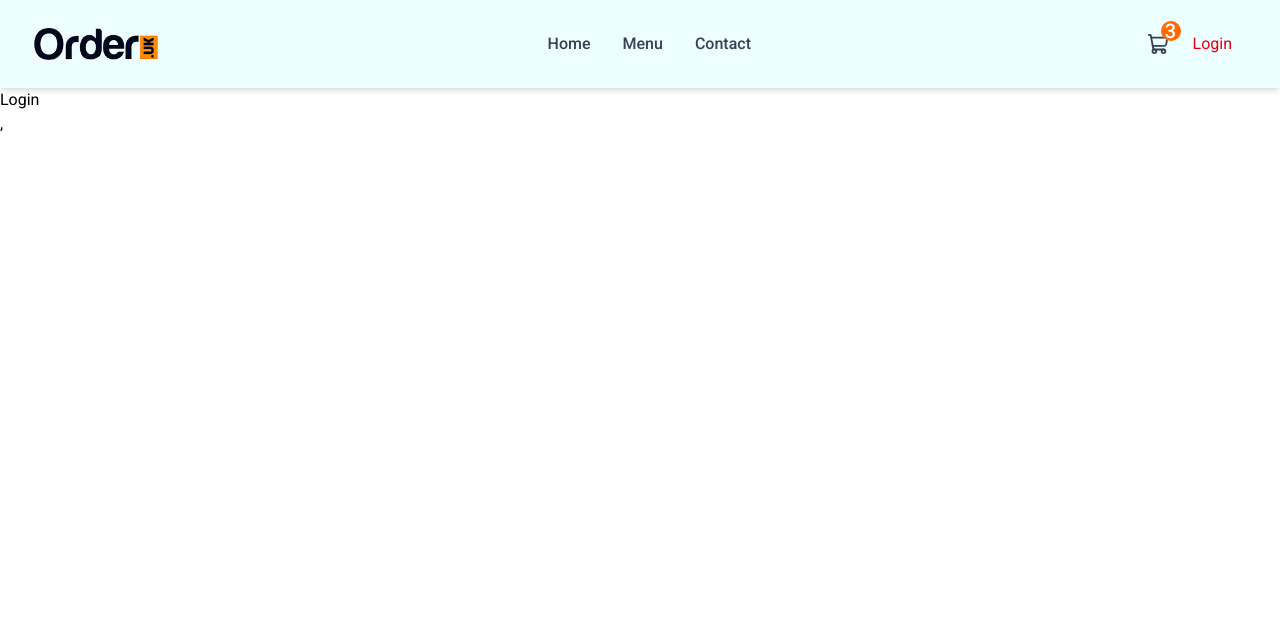
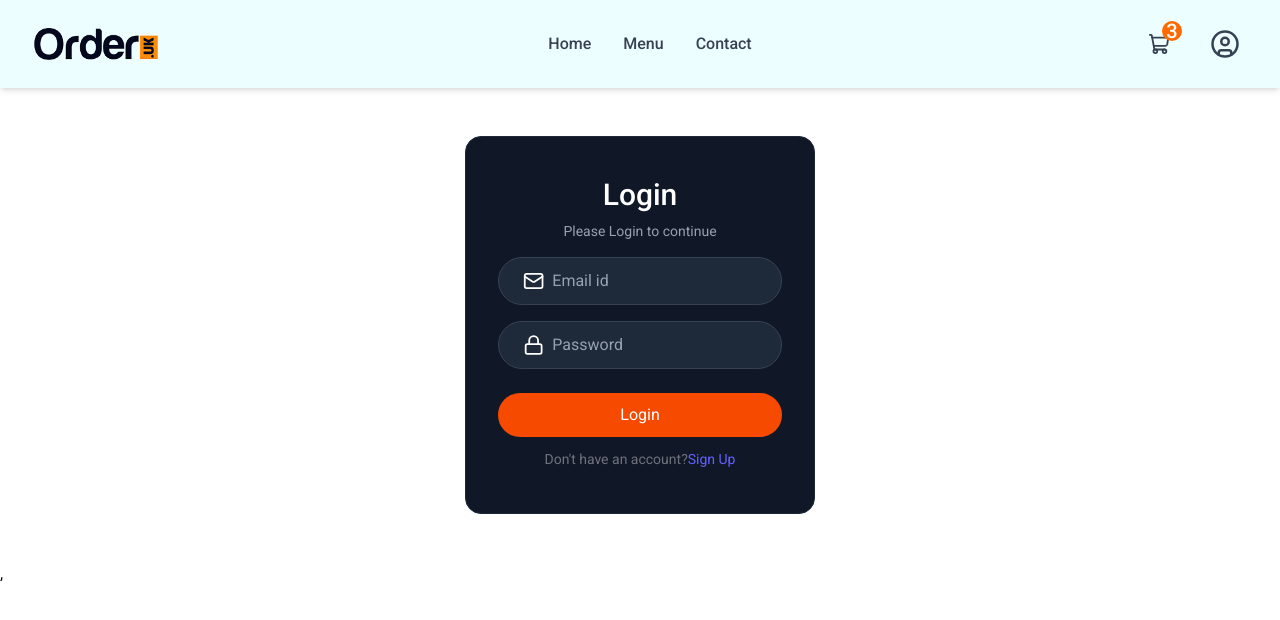
Before and after one commit to kawsar-ahmed-rahim/restaurant_app, a React (Vite) app in the folder frontend/: page /login in a window 1280 px wide. Shown: the top 620 px of the page. Built offline with nearby package versions, Linux system fonts and the light colour scheme; no server answers.

Commit message:
till now

```diff
--- a/frontend/src/App.jsx
+++ b/frontend/src/App.jsx
@@ -12,11 +12,13 @@ import MyOrders from './Pages/MyOrders';
 import Signup from './Pages/Signup';
 import Cart from './Pages/Cart';
 import Navbar from "./components/Navbar";
+import { Toaster } from "react-hot-toast";
 
 const App = () => {
   const location = useLocation();
   const adminPath = location.pathname.includes("admin");
   return <div>
+    <Toaster />
           {!adminPath && <Navbar/>}
 
     <Routes>
@@ -31,7 +33,7 @@ const App = () => {
       <Route path="/my-bookings" element={<MyBookings/>}/>
        <Route path="/my-orders" element={<MyOrders/>}/>
         <Route path="/login" element={<Login/>}/>
-         <Route path="/my-signup" element={<Signup/>}/>
+         <Route path="/signup" element={<Signup/>}/>
 
     </Routes>
   </div>;
--- a/frontend/src/Pages/Login.jsx
+++ b/frontend/src/Pages/Login.jsx
@@ -1,9 +1,81 @@
-import React from 'react'
+import { useState } from "react";
+import { Link } from "react-router-dom";
+import {User2Icon,LockIcon,MailIcon} from "lucide-react";
+import {toast} from "react-hot-toast";
 
 const Login = () => {
+  const [formData, setFormData] = useState({
+    email: "",
+    password: "",
+  });
+
+  const handleSubmit = (e) => {
+    e.preventDefault();
+    toast.success("Login successfully!");
+    console.log(formData);
+
+  };
+
+  const handleChange = (e) => {
+    const { name, value } = e.target;
+    setFormData((prev) => ({ ...prev, [name]: value }));
+  };
+
   return (
-    <div>Login</div>
-  )
-}
+    <div className="py-12 flex items-center justify-center">
+      <form
+        onSubmit={handleSubmit}
+        className="sm:w-87.5 w-full text-center bg-gray-900 border border-gray-800 rounded-2xl px-8"
+      >
+        <h1 className="text-white text-3xl mt-10 font-medium">Login</h1>
 
-export default Login
+        <p className="text-gray-400 text-sm mt-2">Please Login to continue</p>
+
+
+        <div className="flex items-center w-full mt-4 bg-gray-800 border border-gray-700 h-12 rounded-full overflow-hidden pl-6 gap-2 ">
+           {/* mail icon */}
+           <MailIcon className="text-white"/>
+          <input
+            type="email"
+            name="email"
+            placeholder="Email id"
+            className="w-full bg-transparent text-white placeholder-gray-400 border-none outline-none "
+            value={formData.email}
+            onChange={handleChange}
+            required
+          />
+        </div>
+
+        <div className=" flex items-center mt-4 w-full bg-gray-800 border border-gray-700 h-12 rounded-full overflow-hidden pl-6 gap-2 ">
+           {/* lock icon */}
+           <LockIcon className="text-white"/>
+          <input
+            type="password"
+            name="password"
+            placeholder="Password"
+            className="w-full bg-transparent text-white placeholder-gray-400 border-none outline-none"
+            value={formData.password}
+            onChange={handleChange}
+            required
+          />
+        </div>
+
+        <button
+          type="submit"
+          className="mt-6 w-full h-11 rounded-full text-white bg-orange-600 hover:bg-indigo-500 transition-opacity cursor-pointer"
+        >
+          Login
+        </button>
+
+        <p className="text-zinc-500 dark:text-zinc-400 text-sm mt-3 mb-11">
+          Don't have an account?
+          <Link to={"/signup"} className="text-indigo-500 dark:text-indigo-400">
+            Sign Up
+          </Link>
+        </p>
+      </form>
+    </div>
+  );
+};
+
+export default Login;
--- a/frontend/src/Pages/Signup.jsx
+++ b/frontend/src/Pages/Signup.jsx
@@ -1,9 +1,107 @@
-import React from 'react'
+import { useState, useContext } from "react";
+import { Link } from "react-router-dom";
+import { User2Icon, LockIcon, MailIcon } from "lucide-react";
+import { toast } from "react-hot-toast";
 
 const Signup = () => {
+  const { axios,navigate, loading, setLoading } = useContext(AppContext);
+  const [formData, setFormData] = useState({
+    name: "",
+    email: "",
+    password: "",
+  });
+
+  const handleSubmit = async (e) => {
+    e.preventDefault();
+    try {
+      setLoading(true);
+      const { data } = await axios.post("/api/auth/register", formData);
+      if (data.success) {
+        toast.success(data.message);
+      } else {
+        toast.error(data.message);
+      }
+    } catch (error) {
+      toast.error(error.response.data.message || "Something went wrong!");
+    }
+    finally{
+      setLoading(true);
+    }
+  };
+
+  const handleChange = (e) => {
+    const { name, value } = e.target;
+    setFormData((prev) => ({ ...prev, [name]: value }));
+  };
+
   return (
-    <div>Signup</div>
-  )
-}
+    <div className="py-12 flex items-center justify-center">
+      <form
+        onSubmit={handleSubmit}
+        className="sm:w-87.5 w-full text-center bg-gray-900 border border-gray-800 rounded-2xl px-8"
+      >
+        <h1 className="text-white text-3xl mt-10 font-medium">Register</h1>
 
-export default Signup
+        <p className="text-gray-400 text-sm mt-2">Please sign up to continue</p>
+
+        <div className="flex items-center mt-6 w-full bg-gray-800 border border-gray-700 h-12 rounded-full overflow-hidden pl-6 gap-2 ">
+          {/* user icon */}
+          <User2Icon className="text-white" />
+          <input
+            type="text"
+            name="name"
+            placeholder="Name"
+            className="w-full bg-transparent text-white placeholder-gray-400 border-none outline-none "
+            value={formData.name}
+            onChange={handleChange}
+            required
+          />
+        </div>
+
+        <div className="flex items-center w-full mt-4 bg-gray-800 border border-gray-700 h-12 rounded-full overflow-hidden pl-6 gap-2 ">
+          {/* mail icon */}
+          <MailIcon className="text-white" />
+          <input
+            type="email"
+            name="email"
+            placeholder="Email id"
+            className="w-full bg-transparent text-white placeholder-gray-400 border-none outline-none "
+            value={formData.email}
+            onChange={handleChange}
+            required
+          />
+        </div>
+
+        <div className=" flex items-center mt-4 w-full bg-gray-800 border border-gray-700 h-12 rounded-full overflow-hidden pl-6 gap-2 ">
+          {/* lock icon */}
+          <LockIcon className="text-white" />
+          <input
+            type="password"
+            name="password"
+            placeholder="Password"
+            className="w-full bg-transparent text-white placeholder-gray-400 border-none outline-none"
+            value={formData.password}
+            onChange={handleChange}
+            required
+          />
+        </div>
+
+        <button
+          type="submit"
+          className="mt-6 w-full h-11 rounded-full text-white bg-orange-600 hover:bg-indigo-500 transition-opacity cursor-pointer"
+        >
+          {loading ? "Loading..." : "Register"}
+        </button>
+
+        <p className="text-zinc-500 dark:text-zinc-400 text-sm mt-3 mb-11">
+          Already have an account?
+          <Link to={"/login"} className="text-indigo-500 dark:text-indigo-400">
+            Login
+          </Link>
+        </p>
+      </form>
+    </div>
+  );
+};
+
+export default Signup;
--- a/frontend/src/components/Navbar.jsx
+++ b/frontend/src/components/Navbar.jsx
@@ -3,8 +3,7 @@ import { useContext } from "react";
 import { AppContext } from "../context/AppContext";
 import { Link } from "react-router-dom";
 import { useState } from "react";
-import { Calendar, ShoppingCart, UserCircleIcon } from "lucide-react";
-const Navbar = () => {
+import { Calendar, ShoppingCart, UserCircle, Package, LogOut } from "lucide-react";const Navbar = () => {
   const { navigate, user, setUser } = useContext(AppContext);
   const [isMenuOpen, setIsMenuOpen] = useState(false);
     const [isProfileOpen, setIsProfileOpen] = useState(false);
@@ -12,7 +11,9 @@ const Navbar = () => {
   return (
     <nav className="bg-cyan-50 shadow-md sticky top-0 z-50 py-3">
       <div className="max-w-7xl mx-auto px-4 sm:px-6 lg:px-8">
+
         <div className="flex items-center justify-between h-16">
+
           {/* left - logo */}
           <div>
             <div className="flex items-center">
@@ -34,9 +35,10 @@ const Navbar = () => {
               Contact
             </Link>
           </div>
+
           {/* right - cart & login/profile */}
-          <div className="flex items-center space-x">
-            <button className="relative p-2 hover:bg-gray-100 rounded-lg transition-colors">
+          <div className="flex items-center space-x-6">
+            <button onClick={()=>navigate("/cart")} className="relative p-2 hover:bg-gray-100 rounded-lg transition-colors">
               <ShoppingCart size={22} className="text-gray-700"/>
               <span className="absolute -top-1 -right-1 bg-orange-500 text-white text-xl rounded-full w-5 h-5 flex items-center justify-center font-medium">3</span>
             </button>
@@ -45,7 +47,49 @@ const Navbar = () => {
                 <div className="relative">
                 <button className="p-2 hover:bg-gray-100 rounded-lg transition-colors" onMouseEnter={() => setIsProfileOpen(true)} onMouseLeave={() => setIsProfileOpen(false)}>
                    <UserCircle size={30} className="text-gray-700" />
+                  </button>
+                  {isProfileOpen && (
+                    <div onMouseEnter={()=>setIsProfileOpen(true)} onMouseLeave={()=>setIsProfileOpen(false)} className="absolute right-0 mt-2 w-48 bg-white rounded-lg shadow-lg border border-gray-100">
+                     <Link to={'/my-bookings'} className="flex items-center px-4 py-2 text-gray-700 hover:bg-gray-100 transition-colors">
+                   <Calendar size={18} className="mr-3"/>
+                  My Bookings </Link>
+                   <Link to={'/my-orders'} className="flex items-center px-4 py-2 text-gray-700 hover:bg-gray-100 transition-colors">
+                   <Package size={18} className="mr-3"/>
+                  My Orders </Link>
+                  <button className="flex items-center w-full px-4 py-2 text-red-600 hover:bg-red-50 transition-colors">
+                    <LogOut size={18} className="mr-3"/>
+                    Logout
+                  </button>
+                    </div>
+                  )}
+                </div>
 
+              ) : (
+                <button className="bg-orange-500 text-white px-6 py-2 rounded-lg hover:bg-orange-600 transition-colors font-medium cursor-pointer" onClick={()=>navigate("/login")}>
+                  Login
+                </button>
+              )}
+            </div>
+          </div>
+        </div>
+
+        {/* mobile menu */}
+        {isMenuOpen && (
+          <div className="md:hidden py-4 border-t border-gray-200">
+            <div className="flex flex-col space-y-3">
+              <Link to="/" className="text-gray-700 hover:text-blue-600 transition-colors font-medium">
+              Home
+            </Link>
+            <Link to="/menu" className="text-gray-700 hover:text-blue-600 transition-colors font-medium">
+              Menu
+            </Link>
+            <Link to="/contact" className="text-gray-700 hover:text-blue-600 transition-colors font-medium">
+              Contact
+            </Link>
+            {user ? (
+                <div className="relative">
+                <button className="p-2 hover:bg-gray-100 rounded-lg transition-colors" onMouseEnter={() => setIsProfileOpen(true)} onMouseLeave={() => setIsProfileOpen(false)}>
+                   <UserCircle size={30} className="text-gray-700" />
                   </button>
                   {isProfileOpen && (
                     <div onMouseEnter={()=>setIsProfileOpen(true)} onMouseLeave={()=>setIsProfileOpen(false)} className="absolute right-0 mt-2 w-48 bg-white rounded-lg shadow-lg border border-gray-100"></div>
@@ -55,20 +99,20 @@ const Navbar = () => {
                    <Link to={'/my-orders'} className="flex items-center px-4 py-2 text-gray-700 hover:bg-gray-100 transition-colors">
                    <Package size={18} className="mr-3"/>
                   My Orders </Link>
-                  <button>
+                  <button className="flex items-center w-full px-4 py-2 text-red-600 hover:bg-red-50 transition-colors">
                     <Logout size={18} className="mr-3"/>
                     Logout
                   </button>
                 </div>
 
               ) : (
-                <button className="flex items-center w-full px-4 py-2 text-red-600 hover:bg-red-50 transition-colors">
+                <button className="bg-orange-500 text-white px-6 py-2 rounded-lg hover:bg-orange-600 transition-colors font-medium cursor-pointer" onClick={()=>navigate("/login")}>
                   Login
                 </button>
               )}
             </div>
           </div>
-        </div>
+        )}
       </div>
     </nav>
   );
```
Also changed, not shown: frontend/src/context/AppContext.jsx (+5 -2 lines), 1 other file (tests, documents, lock files or other folders).
